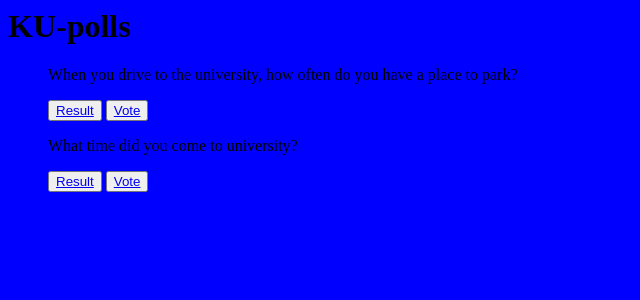
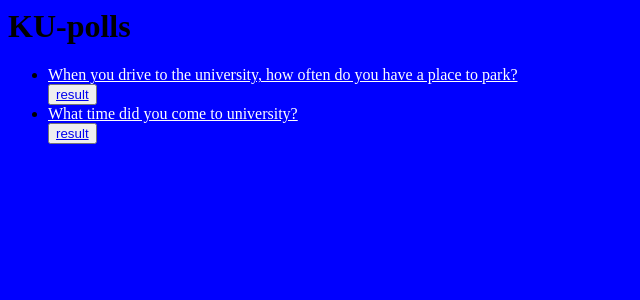
Before and after one commit to khemissara/ku-polls, a Django app: page /polls/ in a window 1280 px wide. Shown: the top 300 px of the page, without its empty margins (0-640 px from the left). Run offline with Django 4.2, Linux system fonts and the light colour scheme; data comes from the database, SQL or seed files in the repository.

Commit message:
change back to clickable question and add back to home button

```diff
--- a/polls/templates/polls/detail.html
+++ b/polls/templates/polls/detail.html
@@ -8,5 +8,5 @@
         <label for="choice{{ forloop.counter }}">{{ choice.choice_text }}</label><br>
     {% endfor %}
 </fieldset>
-<input type="submit" value="Vote">
+<input type="submit" value="Vote"> <button><a href="{% url 'polls:index'%}"> back </a></button>
 </form>
--- a/polls/templates/polls/index.html
+++ b/polls/templates/polls/index.html
@@ -6,15 +6,8 @@
 {% if latest_question_list %}
     <ul>
         {% for question in latest_question_list %}
-        {% if question.can_vote %}
             <li><a href="{% url 'polls:detail' question.id %}">{{ question.question_text }}</a></li>
             <button><a href="{% url 'polls:results' question.id %}"> result </a></button>
-            <button><a href="{% url 'polls:detail' question.id %}"> Vote </a></button>
-        {% else %}
-             <p>{{ question.question_text }}</p>
-             <button><a href="{% url 'polls:results' question.id %}"> Result </a></button>
-             <button><a href="{% url 'polls:detail' question.id %}"> Vote </a></button>
-         {% endif %}
         {% endfor %}
     </ul>
 {% else %}
```
Also changed, not shown: polls/views.py (+0 -20 lines).
